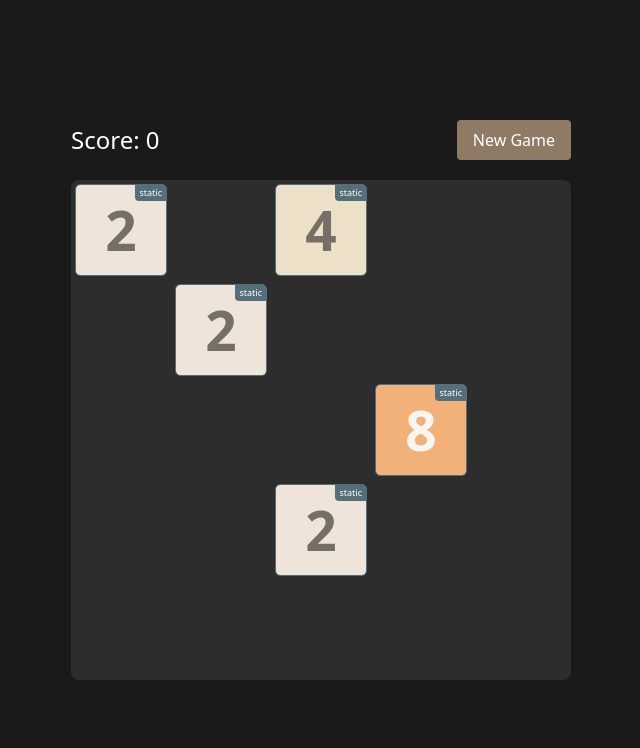
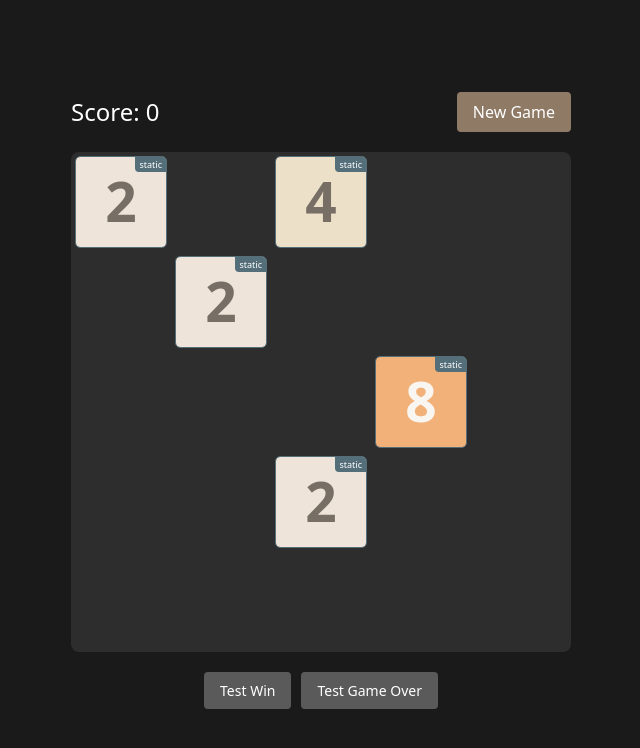
Before and after one commit to jigargosar/react-2048-2025, a React (Vite) app: page / in a window 1280 px wide. Shown: the top 748 px of the page, without its empty margins (319-959 px from the left). Built offline with nearby package versions, Linux system fonts and the light colour scheme.

Commit message:
Add test setup functions for win and game over scenarios in TileSlideDemo3

```diff
--- a/src/TileSlideDemo3.tsx
+++ b/src/TileSlideDemo3.tsx
@@ -314,6 +314,27 @@ function useTileSlide() {
         setGameStatus('continue')
     }
 
+    const setUpTestWin = () => {
+        const tiles: Tiles = [
+            { value: 1024, position: { row: 0, col: 0 }, state: { type: 'static' } },
+            { value: 1024, position: { row: 0, col: 1 }, state: { type: 'static' } },
+        ]
+        setTiles(tiles)
+        setGameStatus('playing')
+        setScoreDeltas([])
+    }
+
+    const setUpTestGameOver = () => {
+        const tiles: Tiles = ALL_POSITIONS.map((position, index) => ({
+            value: index % 2 === 0 ? 2 : 4,
+            position,
+            state: { type: 'static' } as const,
+        }))
+        setTiles(tiles)
+        setGameStatus('playing')
+        setScoreDeltas([])
+    }
+
     const onMove = useEffectEvent((direction: Direction) => {
         if (gameStatus === 'won' || gameStatus === 'over') return
 
@@ -348,11 +369,11 @@ function useTileSlide() {
         }
     }, [])
 
-    return { tiles, renderCounter, scoreDeltas, gameStatus, resetGame, continueGame }
+    return { tiles, renderCounter, scoreDeltas, gameStatus, resetGame, continueGame, setUpTestWin, setUpTestGameOver }
 }
 
 export function TileSlideDemo3() {
-    const { tiles, renderCounter, scoreDeltas, gameStatus, resetGame, continueGame } =
+    const { tiles, renderCounter, scoreDeltas, gameStatus, resetGame, continueGame, setUpTestWin, setUpTestGameOver } =
         useTileSlide()
     const score = scoreDeltas.reduce((a, b) => a + b, 0)
 
@@ -443,6 +464,37 @@ export function TileSlideDemo3() {
                         buttons={[{ label: 'New Game', onClick: resetGame }]}
                     />
                 )}
+            </div>
+
+            <div style={{ display: 'flex', gap: '10px', marginTop: '20px' }}>
+                <button
+                    onClick={setUpTestWin}
+                    style={{
+                        padding: '8px 16px',
+                        fontSize: '14px',
+                        backgroundColor: '#5a5a5a',
+                        color: '#fff',
+                        border: 'none',
+                        borderRadius: '4px',
+                        cursor: 'pointer',
+                    }}
+                >
+                    Test Win
+                </button>
+                <button
+                    onClick={setUpTestGameOver}
+                    style={{
+                        padding: '8px 16px',
+                        fontSize: '14px',
+                        backgroundColor: '#5a5a5a',
+                        color: '#fff',
+                        border: 'none',
+                        borderRadius: '4px',
+                        cursor: 'pointer',
+                    }}
+                >
+                    Test Game Over
+                </button>
             </div>
         </div>
     )
```
